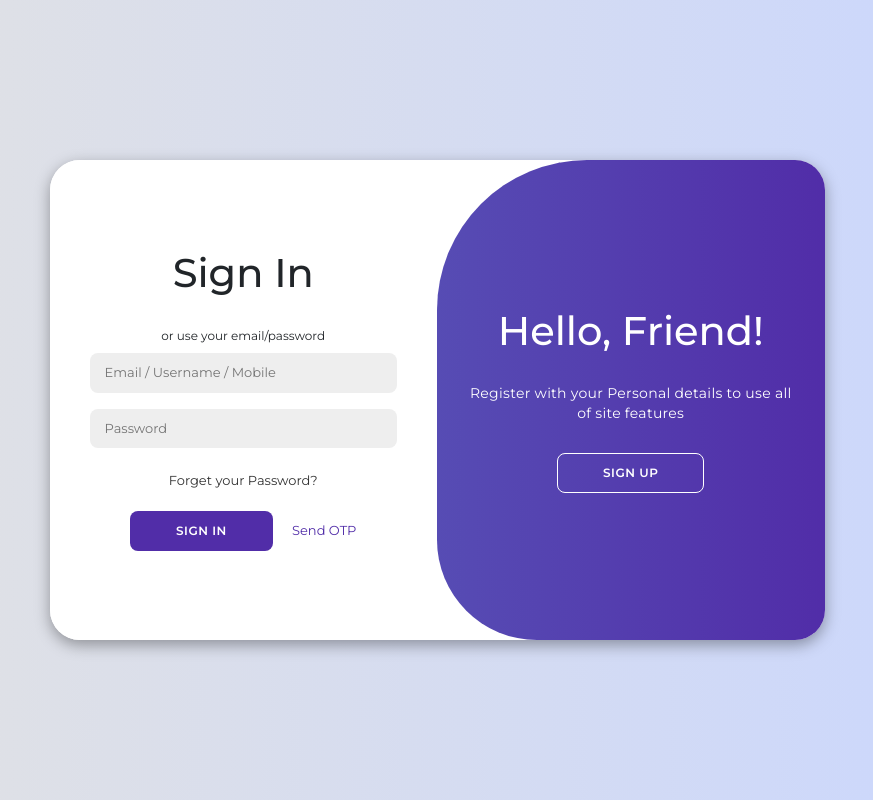
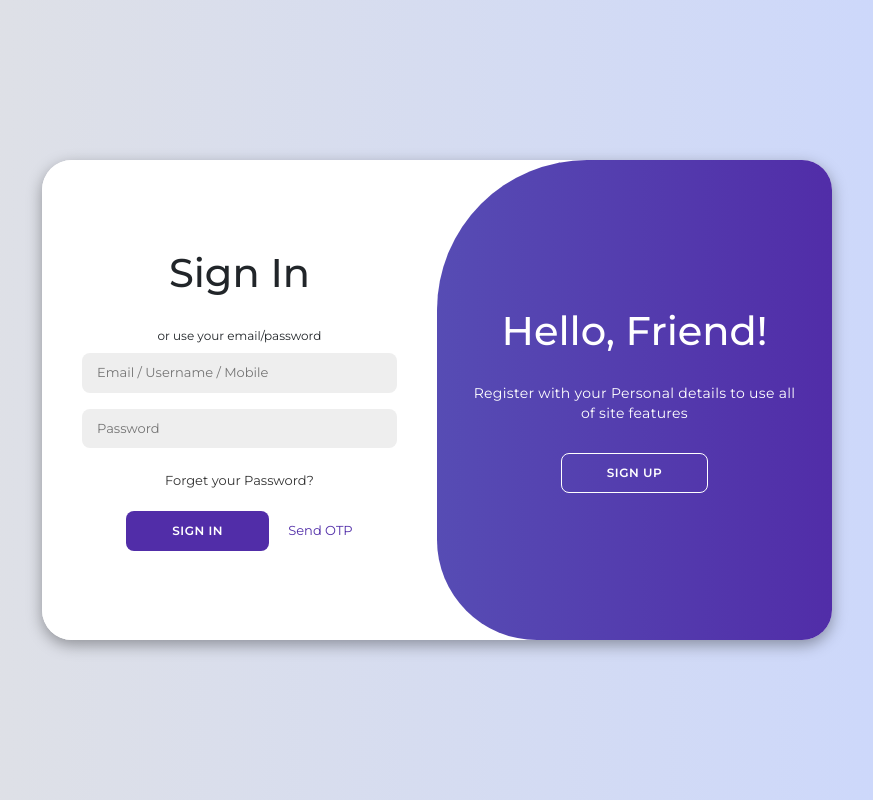
Before and after one commit to ERFouX/login-form, a PHP site: page / in a window 1280 px wide. Shown: the whole page, without its empty margins (203-1076 px from the left). Run offline with PHP 8.4, Linux system fonts and the light colour scheme.

Commit message:
change container width to 790px

```diff
--- a/assets/css/style.css
+++ b/assets/css/style.css
@@ -23,7 +23,7 @@ body{
     box-shadow: 0 5px 15px rgba(0, 0, 0, 0.35);
     position: relative;
     overflow: hidden;
-    width: 775px;
+    width: 790px;
     max-width: 100%;
     min-height: 480px;
 }
```
